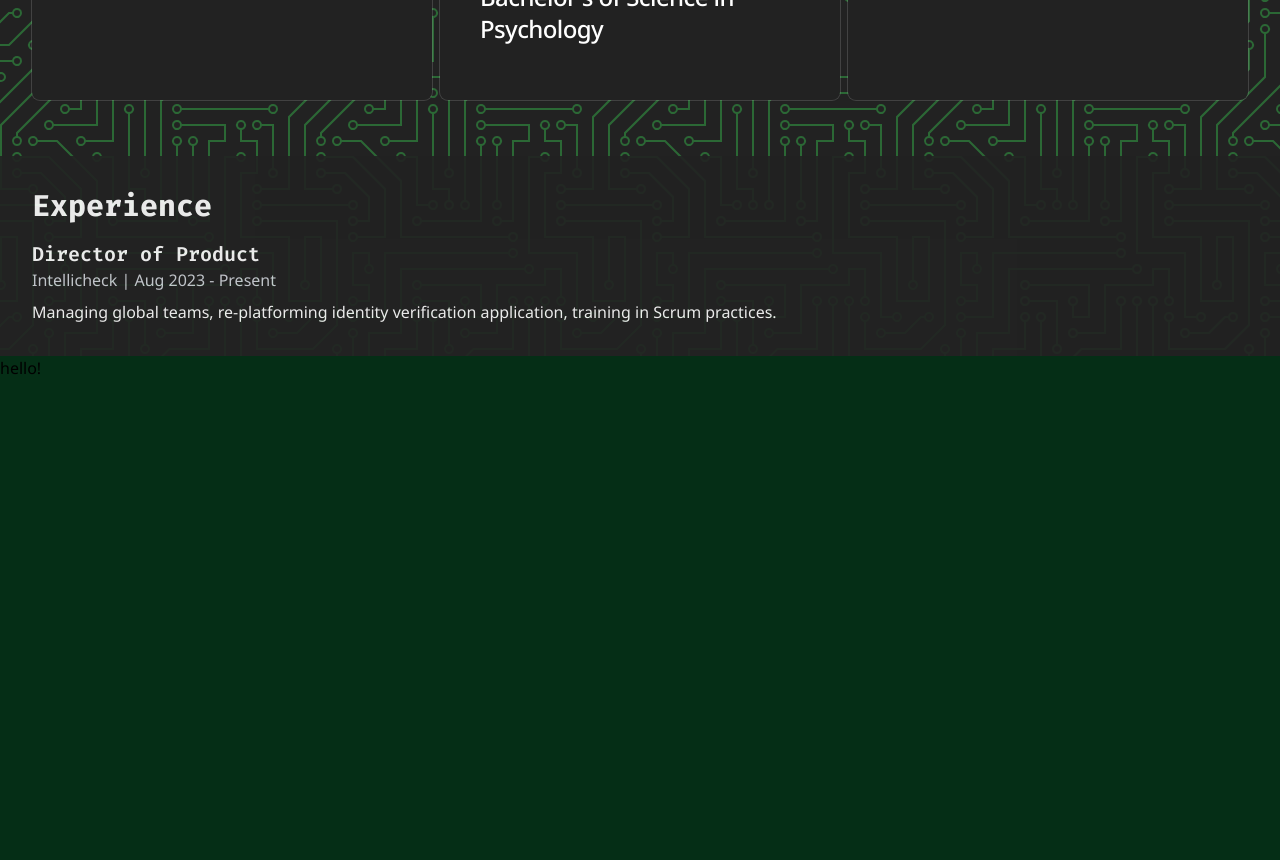
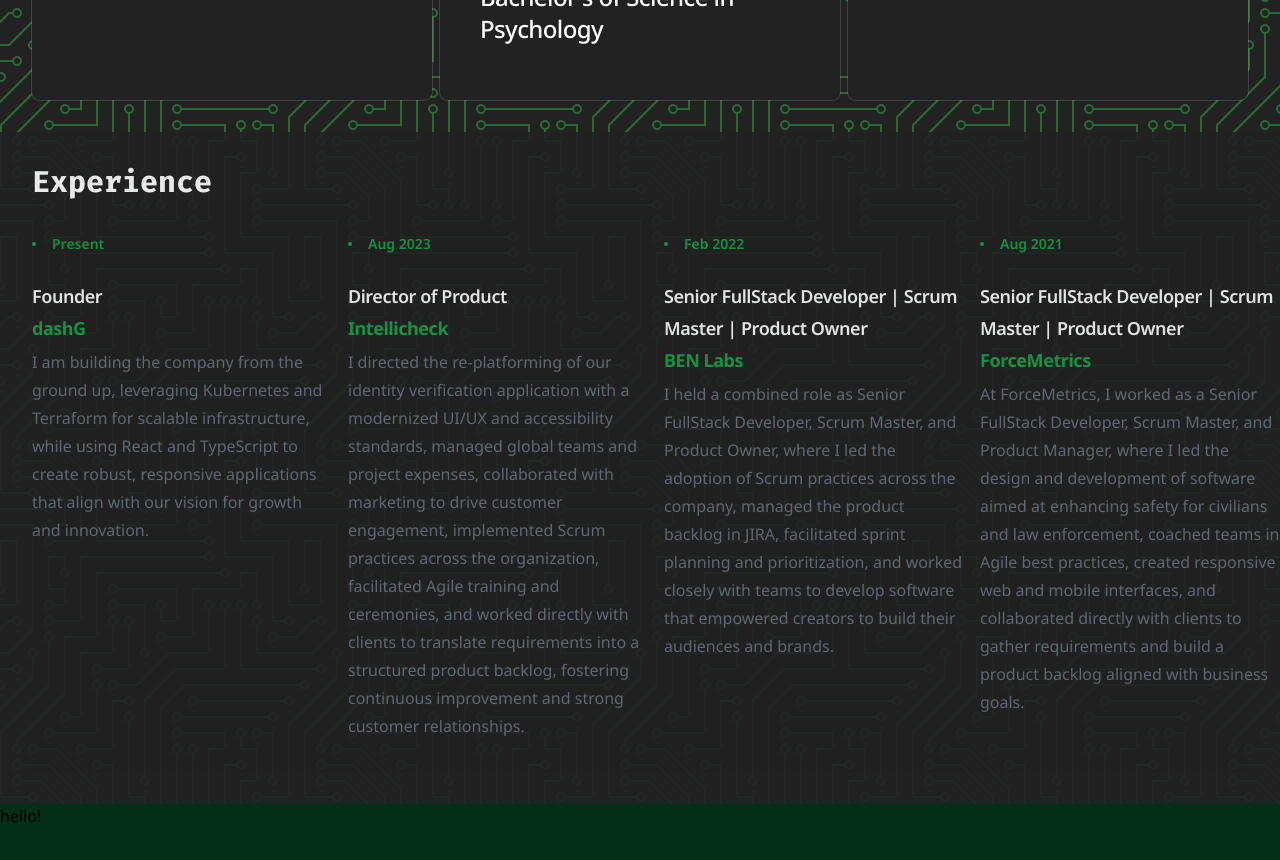
Before and after one commit to dashg-enterprises/bgarland_resume2024, a React (Vite) app: page / in a window 1280 px wide. Shown: the part 1540-2400 px from the top of the page. Built offline with nearby package versions, Linux system fonts and the light colour scheme.

Commit message:
add experience timeline

```diff
--- a/src/App.tsx
+++ b/src/App.tsx
@@ -6,26 +6,14 @@
 
 const App: React.FC = () => {
   return (
-    <div className="bg-circut-board">
+    <div className="bg-circut-board overflow-x-hidden">
       <NavBar />
       <Intro />
       <div className="flex w-full justify-center relative">
-        <div className="top-[-150px] absolute" id="skills" />
+        <div className="top-[-75px] md:top-[-150px] absolute" id="skills" />
         <div className="w-full md:w-[90%] lg:w-[1220px] m-8">
           <SkillsBento />
         </div>
-      </div>
-      {/* <Skills /> */}
-      {/* <div className="mt-10 grid grid-cols-1 gap-4 sm:mt-16 lg:grid-cols-6 lg:grid-rows-2"> */}
-      <div className="flex justify-center m-3 width-[100vw] md:w-3/6 lg:w-2/6 relative">
-        {/* <BentoCard
-          dark
-          eyebrow="Languages, Frameworks, and Tools"
-          title="A few of my favorite things"
-          description="From frontend sparkle to backend brilliance, I work across the stack to bring products to life, handling everything from databases to user interfaces."
-          graphic={<SkillsSlideIn />}
-          className="z-10 lg:col-span-2 lg:rounded-tr-4xl"
-        /> */}
       </div>
       <Experience />
       <div className="bg-green-950 h-screen">hello!</div>
--- a/src/components/Experience.tsx
+++ b/src/components/Experience.tsx
@@ -1,28 +1,13 @@
 import React from "react";
-
-const experiences = [
-  {
-    role: "Director of Product",
-    company: "Intellicheck",
-    period: "Aug 2023 - Present",
-    description: `Managing global teams, re-platforming identity verification application, training in Scrum practices.`,
-  },
-  // Add other experiences
-];
+import ExperienceTimeline from "./ExperienceTimeline";
 
 const Experience: React.FC = () => {
   return (
-    <section className="p-8 bg-[#222222] opacity-90 text-white" id="experience">
+    <section className="p-8 bg-[#222222] opacity-90 text-white relative">
+      <div className="top-[-75px] md:top-[-150px] absolute" id="experience" />
+
       <h2 className="text-3xl font-bold">Experience</h2>
-      {experiences.map((exp, index) => (
-        <div key={index} className="mt-4">
-          <h3 className="text-xl font-semibold">{exp.role}</h3>
-          <p className="text-gray-300">
-            {exp.company} | {exp.period}
-          </p>
-          <p className="mt-2">{exp.description}</p>
-        </div>
-      ))}
+      <ExperienceTimeline />
     </section>
   );
 };
--- /dev/null
+++ b/src/components/ExperienceTimeline.tsx
@@ -0,0 +1,108 @@
+const timeline = [
+  {
+    name: "Founder",
+    company: "dashG",
+    description:
+      "I am building the company from the ground up, leveraging Kubernetes and Terraform for scalable infrastructure, while using React and TypeScript to create robust, responsive applications that align with our vision for growth and innovation.",
+    date: "Present",
+    dateTime: "2024-11",
+  },
+  {
+    name: "Director of Product",
+    company: "Intellicheck",
+    description:
+      "I directed the re-platforming of our identity verification application with a modernized UI/UX and accessibility standards, managed global teams and project expenses, collaborated with marketing to drive customer engagement, implemented Scrum practices across the organization, facilitated Agile training and ceremonies, and worked directly with clients to translate requirements into a structured product backlog, fostering continuous improvement and strong customer relationships.",
+    date: "Aug 2023",
+    dateTime: "2023-08",
+  },
+  {
+    name: "Senior FullStack Developer | Scrum Master | Product Owner",
+    company: "BEN Labs",
+    description:
+      "I held a combined role as Senior FullStack Developer, Scrum Master, and Product Owner, where I led the adoption of Scrum practices across the company, managed the product backlog in JIRA, facilitated sprint planning and prioritization, and worked closely with teams to develop software that empowered creators to build their audiences and brands.",
+    date: "Feb 2022",
+    dateTime: "2022-02",
+  },
+  {
+    name: "Senior FullStack Developer | Scrum Master | Product Owner",
+    company: "ForceMetrics",
+    description:
+      "At ForceMetrics, I worked as a Senior FullStack Developer, Scrum Master, and Product Manager, where I led the design and development of software aimed at enhancing safety for civilians and law enforcement, coached teams in Agile best practices, created responsive web and mobile interfaces, and collaborated directly with clients to gather requirements and build a product backlog aligned with business goals.",
+    date: "Aug 2021",
+    dateTime: "2021-08",
+  },
+  {
+    name: "Senior FullStack Developer",
+    company: "Sleep Number",
+    description:
+      "I worked as a Senior FullStack Developer on a distributed team to migrate the company's e-commerce platform to the Workarea system, led codebase improvement initiatives, resolved technical issues across the stack, and collaborated closely with product and design teams to guide implementation details, ensuring a seamless development process. I also created and led the product development of the share cart feature.",
+    date: "May 2020",
+    dateTime: "2020-05",
+  },
+  {
+    name: "Senior FullStack Developer",
+    company: "Nutrien",
+    description:
+      "I developed client-facing front-end applications, created and maintained APIs using JavaScript and Django, enforced best practices through test-driven development, and collaborated with cross-functional teams to enhance technical capabilities and deliver high-value solutions.",
+    date: "Dec 2019",
+    dateTime: "2019-12",
+  },
+  {
+    name: "FullStack Developer",
+    company: "Blue Cross Blue Shield",
+    description:
+      "I contributed as a FullStack Developer by building a comprehensive React web application for a HealthTech client, developing new web components integrated with Redux, creating and managing APIs, and optimizing a legacy codebase to enhance functionality and developer efficiency.",
+    date: "May 2019",
+    dateTime: "2019-05",
+  },
+  {
+    name: "FullStack Developer | Team Lead",
+    company: "TradePMR",
+    description:
+      "I led a distributed team in developing EarnWise, a React web application for portfolio and order management, optimized the platform for mobile use, collaborated with executives for FinTech presentations, and significantly enhanced the performance of the position trading system while working across multiple technologies, including React, TypeScript, and .NET.",
+    date: "August 2018",
+    dateTime: "2018-08",
+  },
+];
+
+export default function ExperienceTimeline() {
+  return (
+    <div className="bg-[#222222] opacity-[.98] py-8">
+      <div className="mx-auto max-w-7xl overflow-x-auto w-screen">
+        <div className="flex w-fit h-fit gap-4">
+          {timeline.map((item) => (
+            <div key={item.name} className="w-[300px]">
+              <time
+                dateTime={item.dateTime}
+                className="flex items-center text-sm/6 font-semibold text-green-600"
+              >
+                <svg
+                  viewBox="0 0 4 4"
+                  aria-hidden="true"
+                  className="mr-4 h-1 w-1 flex-none"
+                >
+                  <circle r={2} cx={2} cy={2} fill="currentColor" />
+                </svg>
+                {item.date}
+                <div
+                  aria-hidden="true"
+                  className="hidden md:absolute -ml-6 h-px w-screen -translate-x-full bg-white sm:-ml-4 lg:static lg:-mr-0 lg:ml-8 lg:w-auto lg:flex-auto lg:translate-x-0"
+                />
+              </time>
+              <p className="mt-6 text-lg/8 font-semibold tracking-tight text-white">
+                {item.name}
+              </p>
+              <p className="text-lg/8 tracking-tight font-bold text-green-600">
+                {item.company}
+              </p>
+              <p className="mt-1 text-base/7 text-gray-500">
+                {item.description}
+              </p>
+            </div>
+          ))}
+          <div className="w-[100px]" />
+        </div>
+      </div>
+    </div>
+  );
+}
--- a/src/index.css
+++ b/src/index.css
@@ -30,7 +30,6 @@
   font-optical-sizing: auto;
   font-weight: 400;
   font-style: normal;
-  font-variation-settings: "width" 100;
 }
 
 .text-yatra-one {
```
